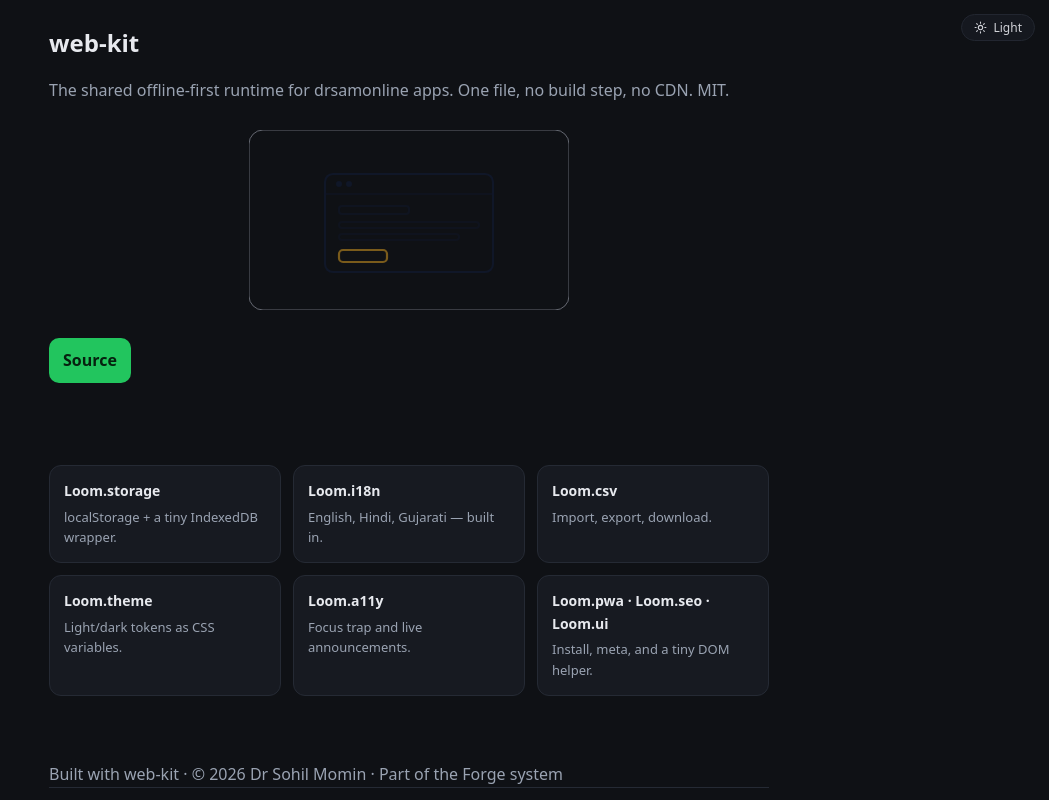
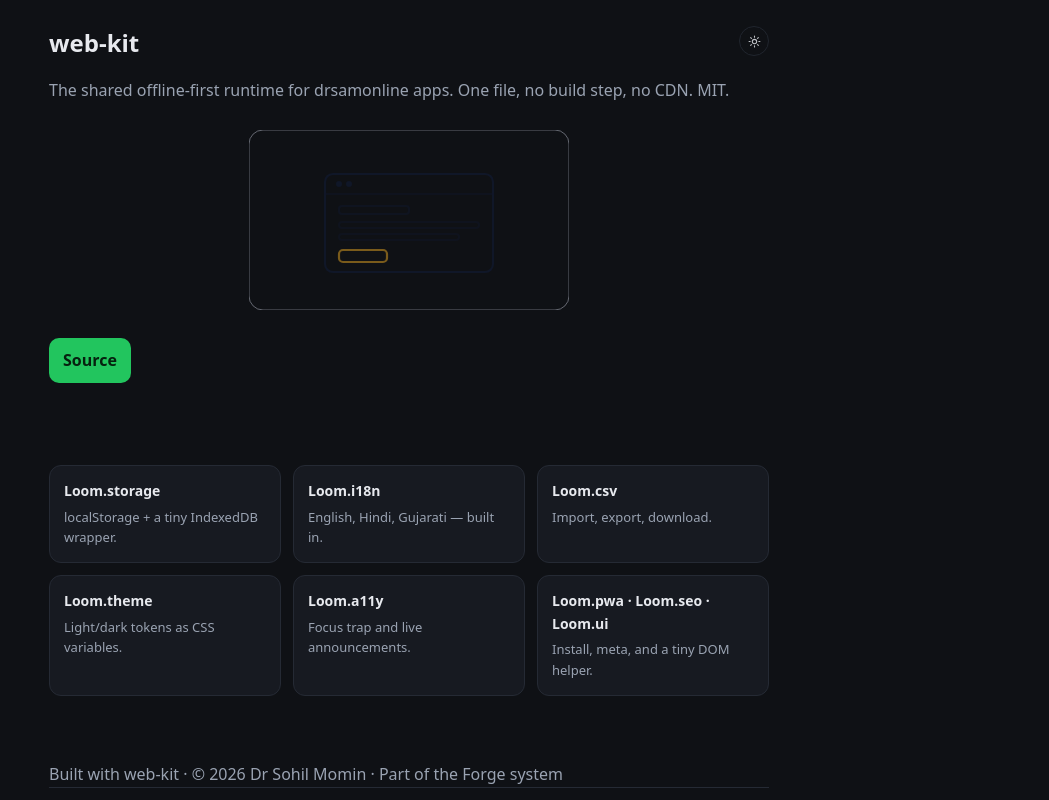
Before and after one commit to drsamonline/web-kit, a plain HTML site: page docs/index.html in a window 1280 px wide. Shown: the top 800 px of the page, without its empty margins (231-1280 px from the left). Drawn offline with Linux system fonts and the light colour scheme.

Commit message:
fix(docs): put the theme control in the header instead of floating over it
The chip was position:fixed at the top-right, which on any page with a nav row sat on top
of the last item - the CTA button on most of them. It is now a 30px circle inside the
page's own header: appended to the nav row where there is one, floated beside the title
where the header is a title block, and placed in the top bar on the three pages that have
neither.

Icon only because a text chip needs ~70px and these rows are already full; the meaning
moved to title and aria-label, which the script updates with the state.

```diff
--- a/docs/index.html
+++ b/docs/index.html
@@ -31,12 +31,23 @@
      placed by hand in each header is six more chances to break a header. .ghost is
      mandatory: web-kit ships button:not(.ghost):not(.tab){background:var(--acc)
      !important}, which repaints any bare <button> in the accent colour. */
+  /* ICON ONLY. A text chip needs ~70px and these nav rows are already full, so it
+     either overlapped the last item or wrapped onto a line of its own. A 30px circle
+     fits in the row and says the same thing through title and aria-label. */
+  /* ICON ONLY. A text chip needs ~70px and these nav rows are already full, so it
+     either overlapped the last item or wrapped onto a line of its own. A 30px circle
+     fits in the row and says the same thing through title and aria-label. */
   .theme-btn{
-    position:fixed;top:14px;right:14px;z-index:200;display:inline-flex;align-items:center;gap:6px;
-    background:var(--theme-chip-bg,var(--card,#fff));color:var(--theme-chip-fg,inherit);
-    border:1px solid var(--line);border-radius:999px;padding:6px 12px;font:inherit;font-size:12px;
-    line-height:1;cursor:pointer;opacity:.9;backdrop-filter:blur(6px);
+    display:inline-flex;align-items:center;justify-content:center;flex:none;
+    width:30px;height:30px;margin-left:10px;padding:0;
+    background:transparent;color:inherit;border:1px solid var(--line);border-radius:50%;
+    cursor:pointer;opacity:.8;
   }
+  .theme-btn:hover{opacity:1}
+  .theme-btn-top{float:right;margin:2px 0 0 10px}
+  .theme-btn svg{width:15px;height:15px;stroke:currentColor;fill:none;stroke-width:2;stroke-linecap:round}
+  .theme-btn:hover{opacity:1}
+  .theme-btn svg{width:15px;height:15px;stroke:currentColor;fill:none;stroke-width:2;stroke-linecap:round}
   .theme-btn:hover{opacity:1}
   .theme-btn svg{width:13px;height:13px;stroke:currentColor;fill:none;stroke-width:2;stroke-linecap:round}
 </style>
@@ -53,12 +64,9 @@
 </script>
 </head>
 <body>
-<button class="theme-btn ghost" id="themeBtn" type="button" aria-label="Switch theme">
-  <svg viewBox="0 0 24 24" aria-hidden="true"><circle cx="12" cy="12" r="4"/><path d="M12 2v2M12 20v2M2 12h2M20 12h2M4.9 4.9l1.4 1.4M17.7 17.7l1.4 1.4M4.9 19.1l1.4-1.4M17.7 6.3l1.4-1.4"/></svg>
-  <span id="themeLabel">Theme</span>
-</button>
 
 <header>
+  <button class="theme-btn ghost theme-btn-top" id="themeBtn" type="button" aria-label="Switch theme" title="Switch theme"><svg viewBox="0 0 24 24" aria-hidden="true"><circle cx="12" cy="12" r="4"/><path d="M12 2v2M12 20v2M2 12h2M20 12h2M4.9 4.9l1.4 1.4M17.7 17.7l1.4 1.4M4.9 19.1l1.4-1.4M17.7 6.3l1.4-1.4"/></svg></button>
   <h1>web-kit</h1>
   <p class="mut">The shared offline-first runtime for drsamonline apps. One file, no build step, no CDN. MIT.</p>
 <figure style="margin:26px 0 0;text-align:center">
@@ -67,6 +75,7 @@
 </figure>
 
   <p><a class="btn" href="https://github.com/drsamonline/web-kit">Source</a></p>
+
 </header>
 <main>
   <div class="grid">
@@ -324,11 +333,10 @@ window.addEventListener("error", function () { window.__bootError = true; });
 </script>
 <script>
 (function () {
-  var b = document.getElementById("themeBtn"), l = document.getElementById("themeLabel");
+  var b = document.getElementById("themeBtn");
   if (!b) return;
   function sync() {
     var dark = document.documentElement.getAttribute("data-theme") === "dark";
-    l.textContent = dark ? "Light" : "Dark";
     b.setAttribute("aria-pressed", String(dark));
   }
   b.addEventListener("click", function () {
```
